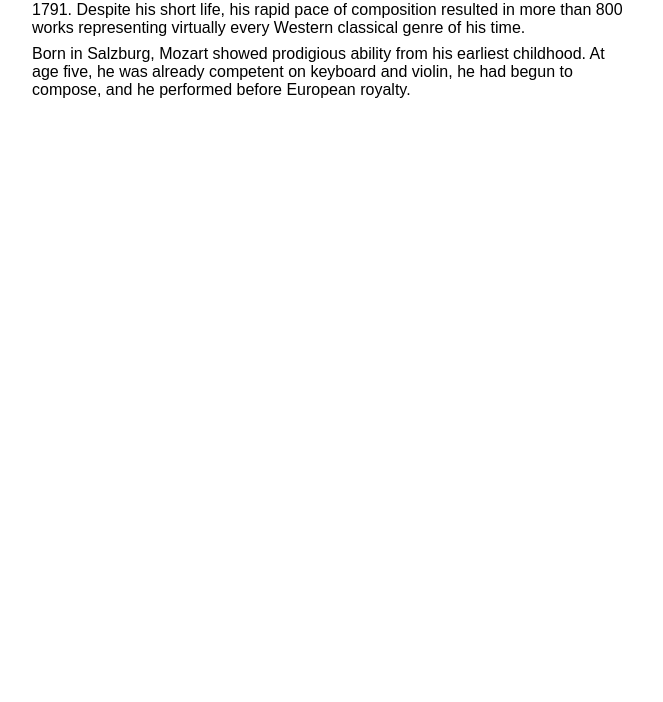
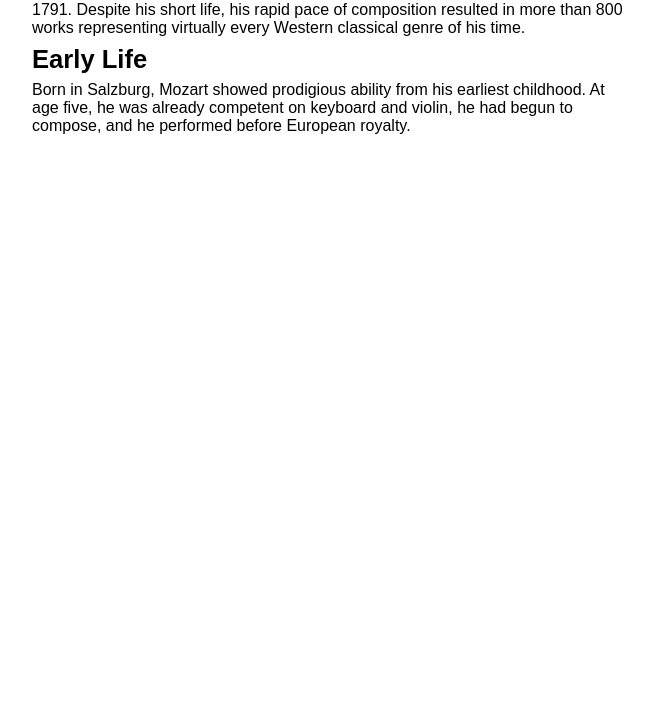
Before and after one commit to thicket8142/murach_study, a plain HTML site: page html-study/ch01-q01/index.html in a window 1280 px wide. Shown: the part 98-800 px from the top of the page, without its empty margins (308-971 px from the left). Drawn offline with Linux system fonts and the light colour scheme.

Commit message:
Finish the exercise

```diff
--- a/html-study/ch01-q01/index.html
+++ b/html-study/ch01-q01/index.html
@@ -14,6 +14,7 @@
         Despite his short life, his rapid pace of composition resulted in
         more than 800 works representing virtually every Western classical
         genre of his time.</p>
+    <h2>Early Life</h2>
     <p>Born in Salzburg, Mozart showed prodigious ability from his earliest
         childhood. At age five, he was already competent on keyboard and
         violin, he had begun to compose, and he performed before European
--- a/html-study/ch01-q01/main.css
+++ b/html-study/ch01-q01/main.css
@@ -13,6 +13,10 @@ h1 {
     color: navy;
     padding-bottom: .3em;
 }
+h2 {
+    font-size: 160%;
+    padding-bottom: 0.3em;
+}
 img  {
     float: right;
     padding-left: 1em;
```
Also changed, not shown: html-study/ch01-q01/test1.html (added, +11 -0 lines).
